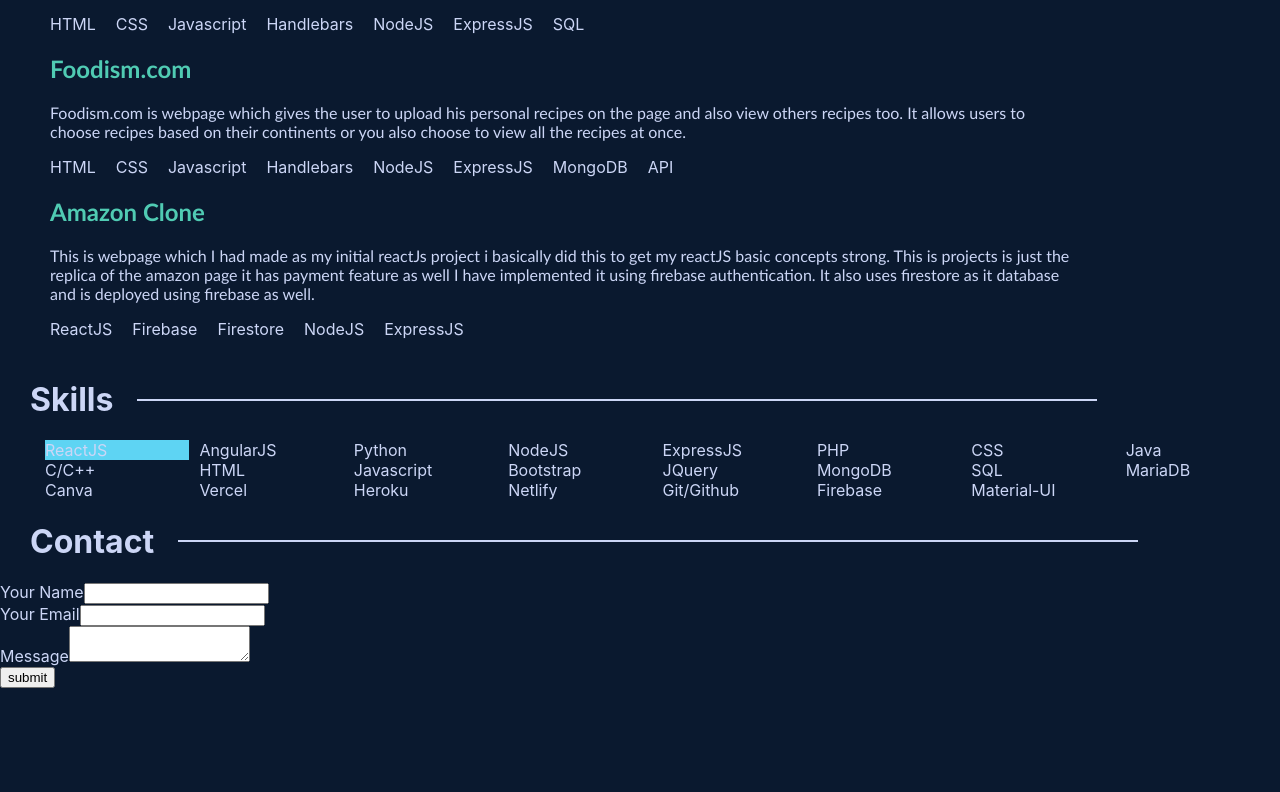
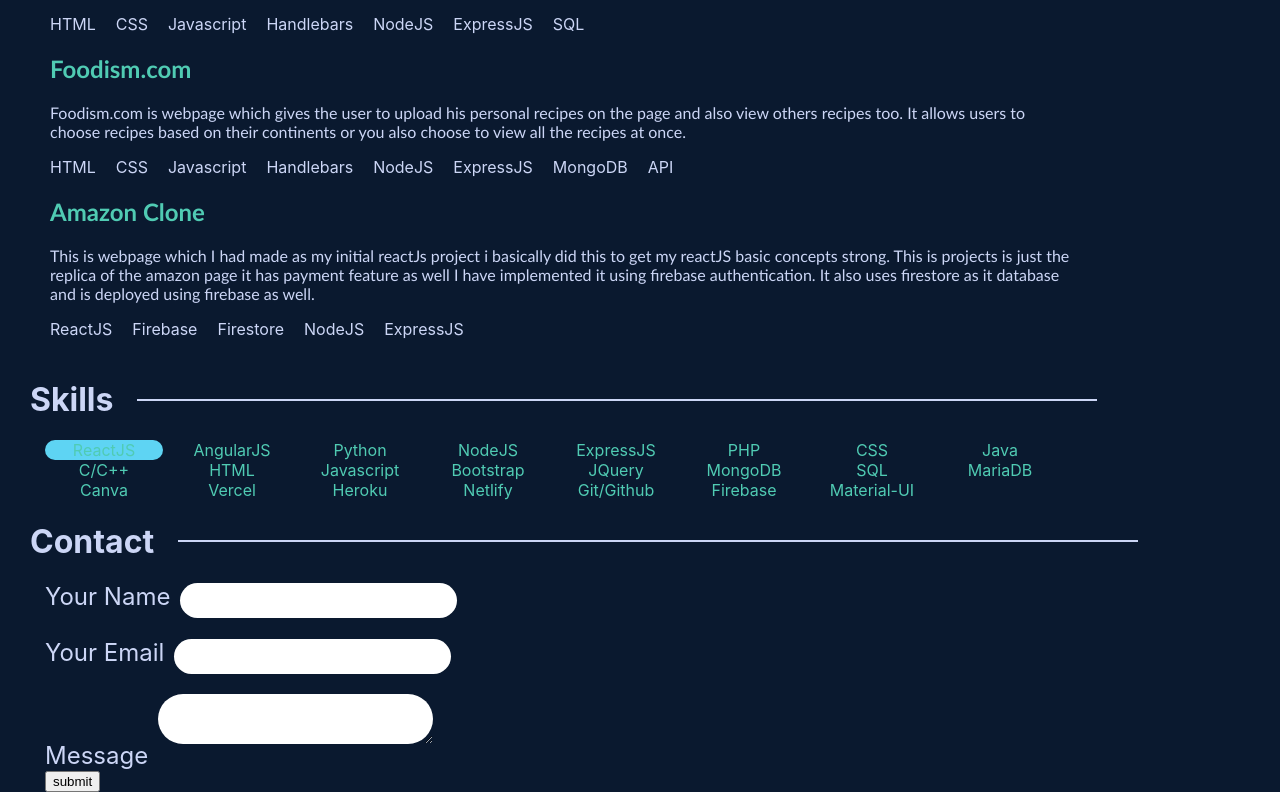
Before and after one commit to jevil25/portfolio, a React (Create React App) app: page / in a window 1280 px wide. Shown: the part 602-1394 px from the top of the page. Before the commit the page ends 1290 px from the top, so only its background shows below. Built offline with nearby package versions, Linux system fonts and the light colour scheme.

Commit message:
added new styles for contact ui

```diff
--- a/src/App.js
+++ b/src/App.js
@@ -4,7 +4,7 @@
 import Projects from './Components/Projects'
 import projectdata from './Components/Data/Projectdata'
 import Skills from './Components/Skills'
-import Contact from './Components/Data/Contact';
+import Contact from './Components/Contact';
 import TitleHeading from './Components/TitleHeading';
 import Loader from './Components/Loader';
 import { Router,Routes,Route } from "react-router-dom";
--- /dev/null
+++ b/src/Components/Contact.js
@@ -0,0 +1,27 @@
+import React from 'react'
+import "./css/Contact.css"
+
+function Contact() {
+  return (
+    <div className="Contact">
+        <div class="form-row">
+          <label for="name" class="form-label">Your Name</label>
+          <input type="text" name="name" id="name" class="form-input" />
+        </div>
+        <div class="form-row">
+          <label for="email" class="form-label">Your Email</label>
+          <input type="email" name="email" id="email" class="form-input" />
+        </div>
+        <div class="form-row">
+          <label for="message" class="message">Message</label>
+          <textarea name="message" id="message" class="from-textarea"></textarea>
+        </div>
+        <input type="hidden" name="_next" value="http://localhost:3000/" />
+        <input type="hidden" name="_captcha" value="false" />
+        <input type="hidden" name="_template" value="table"/>
+        <button type="submit" class="btn btn-block">submit</button>
+    </div>
+  )
+}
+
+export default Contact
--- a/src/Components/Data/Contact.js
+++ /dev/null
@@ -1,26 +0,0 @@
-import React from 'react'
-
-function Contact() {
-  return (
-    <div>
-            <div class="form-row">
-              <label for="name" class="form-label">Your Name</label>
-              <input type="text" name="name" id="name" class="form-input" />
-            </div>
-            <div class="form-row">
-              <label for="email" class="form-label">Your Email</label>
-              <input type="email" name="email" id="email" class="form-input" />
-            </div>
-            <div class="form-row">
-              <label for="message" class="message">Message</label>
-              <textarea name="message" id="message" class="from-textarea"></textarea>
-            </div>
-            <input type="hidden" name="_next" value="http://localhost:3000/" />
-            <input type="hidden" name="_captcha" value="false" />
-            <input type="hidden" name="_template" value="table"/>
-            <button type="submit" class="btn btn-block">submit</button>
-    </div>
-  )
-}
-
-export default Contact
--- /dev/null
+++ b/src/Components/css/Contact.css
@@ -0,0 +1,15 @@
+.Contact{
+    margin-left: 45px;
+}
+
+.form-label,.message{
+    font-size: x-large;
+    margin-right: 10px;
+}
+
+.form-row input,textarea{
+    margin-bottom: 20px;
+    padding: 10px 50px;
+    border-radius: 40px;
+    border: transparent;
+}
--- a/src/Components/css/Skills.css
+++ b/src/Components/css/Skills.css
@@ -1,10 +1,14 @@
 .each_skill{
     list-style: none;
     margin-right: 10px;
+    text-align: center;
+    border-radius: 30px;
+    color: #50CBB3;
 }
 
 .skills_list{
     display: grid;
     grid-template-columns: repeat(8,1fr);
     margin-left: 45px;
+    width: 80vw;
 }
```
